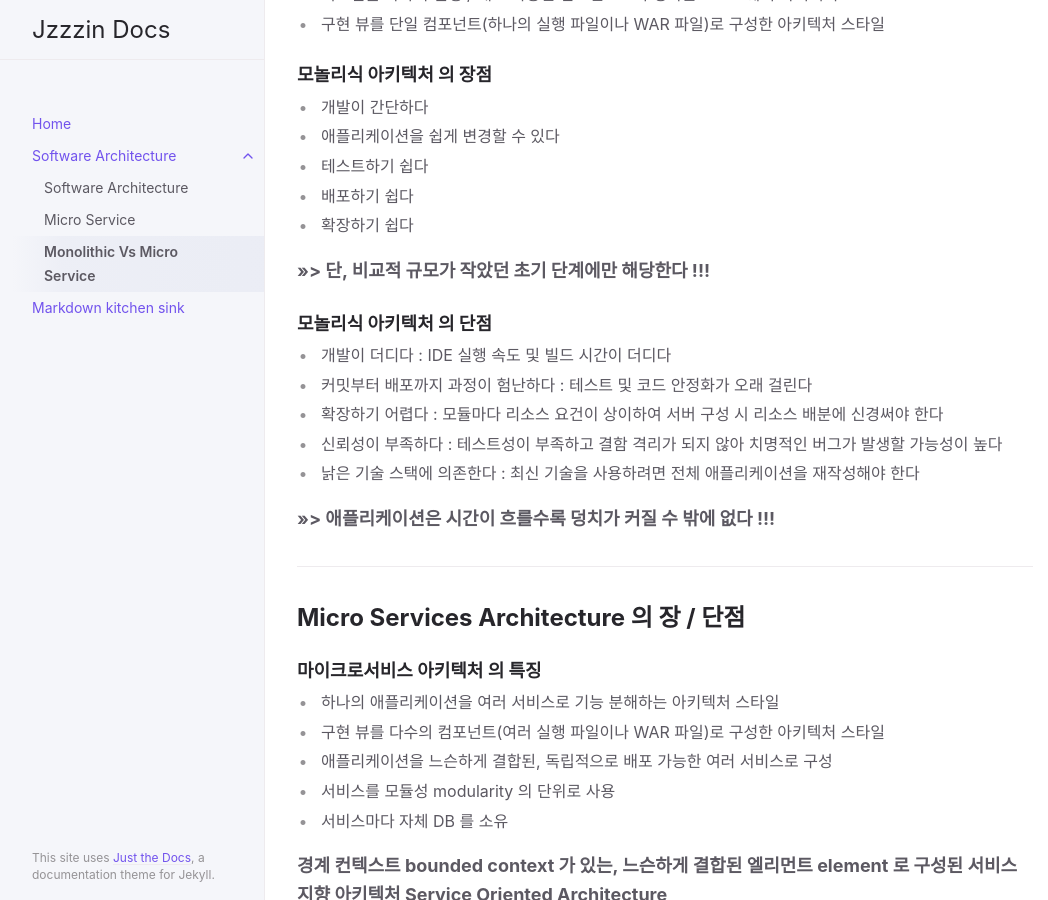
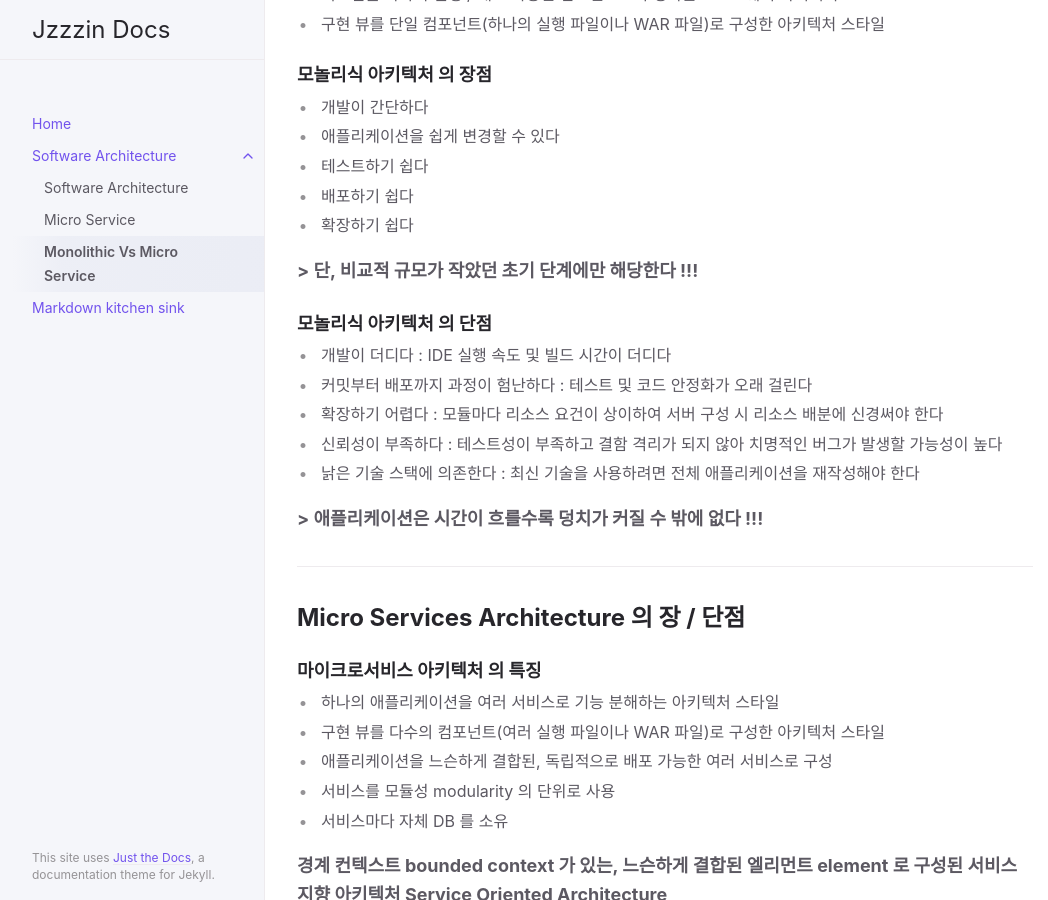
Before and after one commit to Jzzzin/Jzzzin.github.io, a Jekyll site: the page built from docs/software-architecture/monolithic-microservice.md, in a window 1280 px wide and 900 px high, scrolled down 606 px. Shown: the whole window, without its empty margins (107-1155 px from the left). Built offline with Jekyll 4.4.1, drawn with Linux system fonts in a browser that asks for light colours.

Commit message:
Indent Change

```diff
--- a/docs/software-architecture/monolithic-microservice.md
+++ b/docs/software-architecture/monolithic-microservice.md
@@ -33,7 +33,7 @@ nav_order: 3
 - 확장하기 쉽다
 
 
-**>>> 단, 비교적 규모가 작았던 초기 단계에만 해당한다 !!!**
+**> 단, 비교적 규모가 작았던 초기 단계에만 해당한다 !!!**
 {: .no_toc .text-gamma }
 
 
@@ -45,7 +45,7 @@ nav_order: 3
 - 낡은 기술 스택에 의존한다 : 최신 기술을 사용하려면 전체 애플리케이션을 재작성해야 한다
 
 
-**>>> 애플리케이션은 시간이 흐를수록 덩치가 커질 수 밖에 없다 !!!**
+**> 애플리케이션은 시간이 흐를수록 덩치가 커질 수 밖에 없다 !!!**
 {: .no_toc .text-gamma }
 
 
```
Also changed, not shown: docs/software-architecture/microservice.md (+2 -2 lines).
